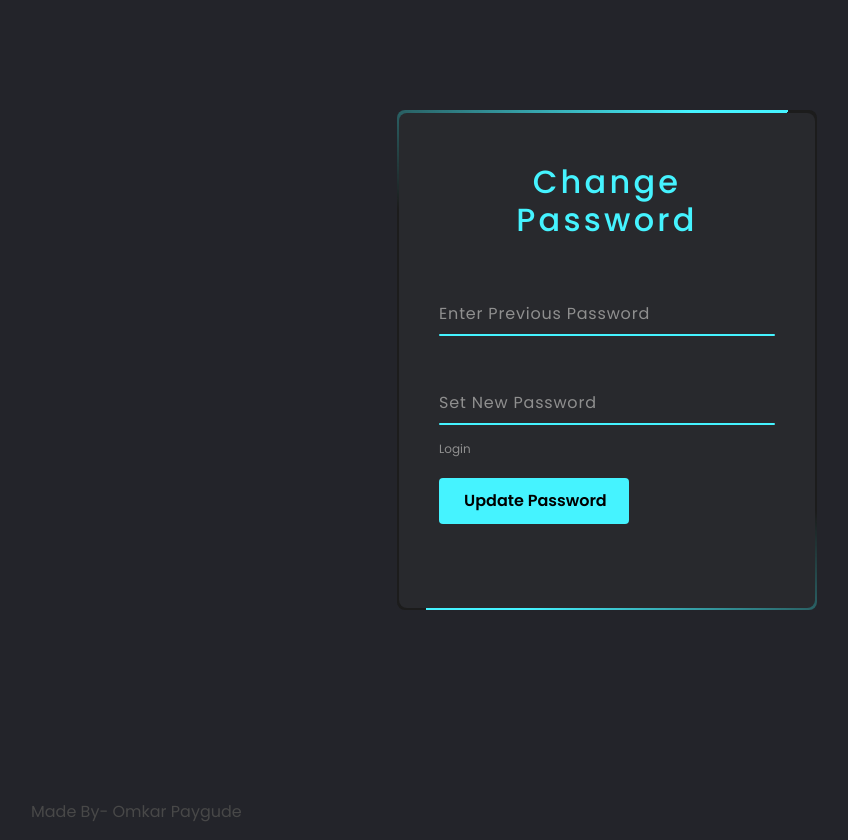
After one commit to omii-143/Keep_Notes_Django, a Django app: page /updatePassword in a window 1280 px wide. The commit adds this page. Shown: the whole page, without its empty margins (33-881 px from the left). Run offline with Django 4.2, Linux system fonts and the light colour scheme.

Commit message:
Second Commit

```diff
--- a/note/urls.py
+++ b/note/urls.py
@@ -7,6 +7,7 @@ urlpatterns = [
     path('login', loginPage, name="login"),
     path('register', registerPage, name="register"),
     path('forgot', forgotPage, name="forgot"),
+    path('updatePassword', update_Password, name="updatePassword"),
     path('logout', logoutPage, name="logout"),
     path('<int:id>', delnote)
 ]
--- a/note/views.py
+++ b/note/views.py
@@ -5,7 +5,7 @@ from datetime import datetime
 from django.contrib.auth.models import User
 from django.contrib.auth import authenticate, login, logout, update_session_auth_hash
 from .models import AddNote
-
+from django.db import transaction
 
 # Create your views here.
 
@@ -75,11 +75,12 @@ def forgotPage(request):
         username = request.POST.get("username")
         newpassword = request.POST.get("newpassword")
         if User.objects.filter(username=username, email=email).exists():
-            user = User.objects.get(username=username)
-            user.set_password(newpassword)
-            user.save()
-            messages.success(request, "Your Password Saved Successfully !")
-            return redirect("/login")
+            with transaction.atomic():
+                user = User.objects.get(username=username)
+                user.set_password(newpassword)
+                user.save()
+                messages.success(request, "Your Password Saved Successfully !")
+                return redirect("/login")
         else:
             messages.warning(request, "Invalid Credentials. Please try Again !")
             return render(request, "forgot.html")
@@ -91,6 +92,23 @@ def logoutPage(request):
     return redirect("login")
 
 
+def update_Password(request):
+    if request.method == "POST":
+        username = request.user
+        prevpassword = request.POST.get("firstPass")
+        newpassword = request.POST.get("newpassword")
+        user = User.objects.get(username=username)
+        if user.check_password(prevpassword) == True:
+            with transaction.atomic():
+                user.set_password(newpassword)
+                user.save()
+                messages.success(request, "Your Password Changed Successfully !")
+                return redirect('index')
+        else:
+            messages.warning(request, "Invalid Credentials. Please try Again !")
+            return render(request, "updatePassword.html")
+
+    return render(request, "updatePassword.html")
 
 
 def delnote(request, id):
--- a/templates/index.html
+++ b/templates/index.html
@@ -13,6 +13,7 @@
         </div>
         <h3 class="mx-3">Keep Your Notes. </h3>
         <a class="logout_btn" href="/logout" role="button">Logout</a>
+        <a class="logout_btn" style="right: 15%" href="/updatePassword" role="button">Change Password</a>
     </nav>
     <h2 class="my-4 mx-4" style="font-weight: 300;">Welcome, <span class="highlight_text">{{name}}</span>.</h2>
     <form class="keep_notes_form" id="notes_form" method="post" action="/">
--- /dev/null
+++ b/templates/updatePassword.html
@@ -0,0 +1,31 @@
+{% extends 'base.html' %}
+
+
+{% block title %}Update Password{% endblock title %}
+
+{% block body %}
+
+<div class="login_form_container">
+    <div class="box" style="height: 500px!important; width: 420px;">
+        <form method="post" action="/updatePassword" class="form">
+            {% csrf_token %}
+            <h2>Change Password</h2>
+            <div class="inputBox">
+                <input type="password" id="firstPass" name="firstPass" required>
+                <span>Enter Previous Password</span>
+                <i></i>
+            </div>
+            <div class="inputBox">
+                <input type="password" id="newpassword" name="newpassword" required>
+                <span>Set New Password</span>
+                <i></i>
+            </div>
+            <div class="links">
+                <a href="/login">Login</a>
+            </div>
+            <input type="submit" style="width: 190px;" value="Update Password">
+        </form>
+    </div>
+</div>
+
+{% endblock body %}
```
Also changed, not shown: db.sqlite3.
